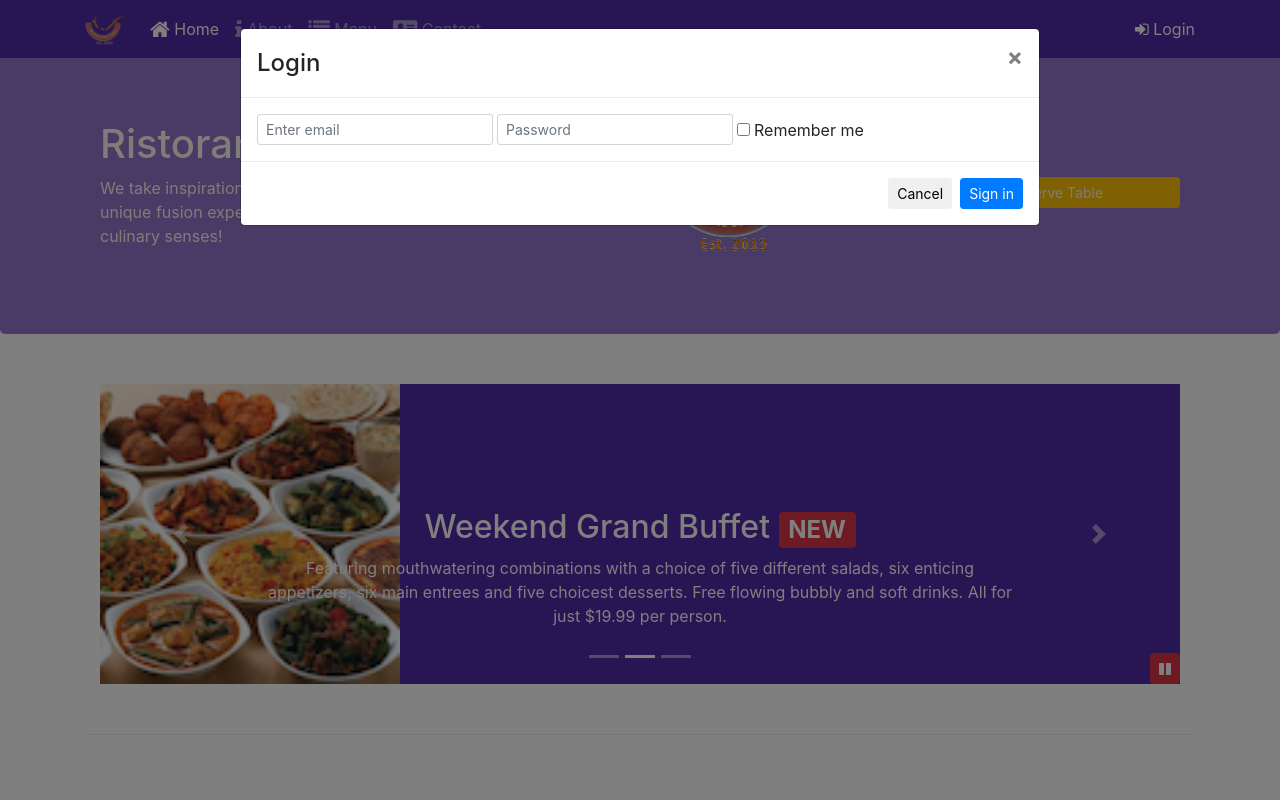
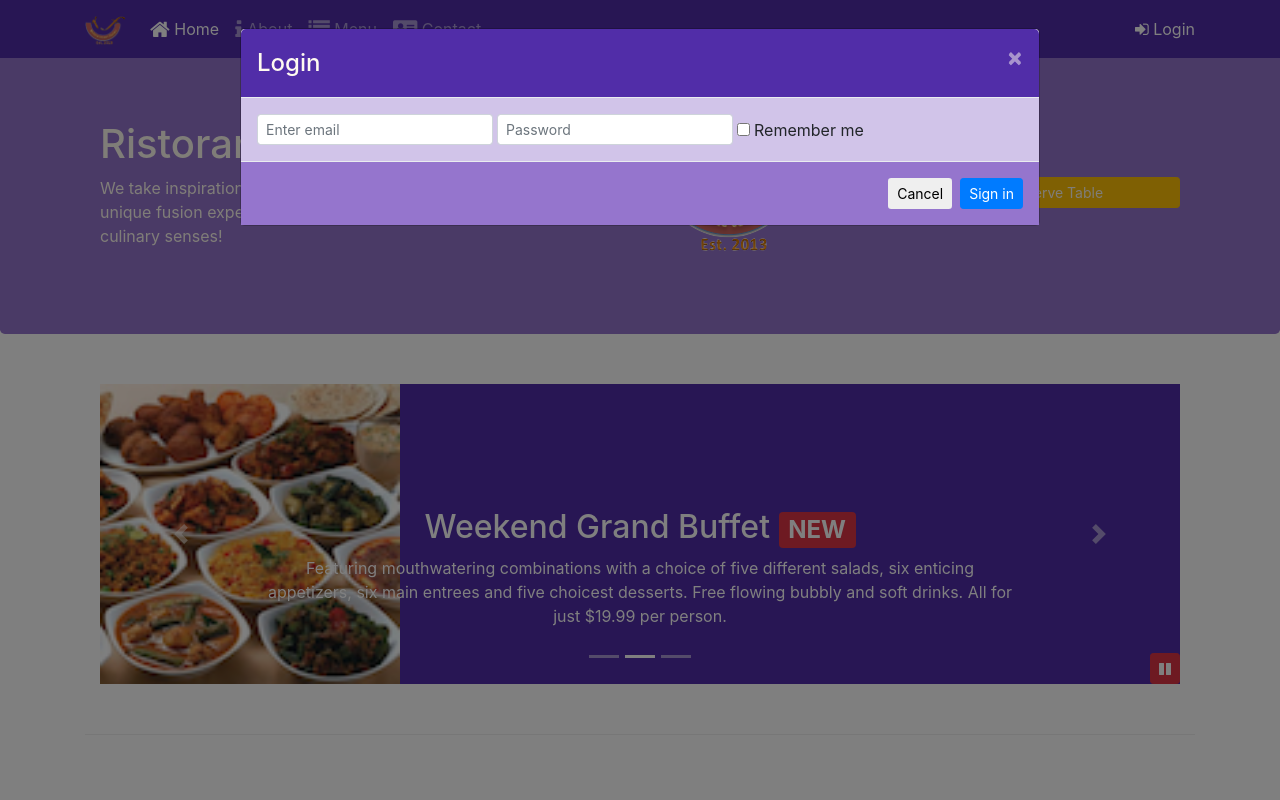
Before and after one commit to chandrayan0011/ReactDemo, a website: page index.html in a window 1280 px wide. Both pictures are taken after a click on the link "Login". Shown: the top 800 px of the page. Drawn offline with nearby package versions, Linux system fonts and the light colour scheme.

Commit message:
Assignment4

```diff
--- a/css/styles.scss
+++ b/css/styles.scss
@@ -74,3 +74,21 @@ body{
     bottom: 0px;
     z-index: 1;
 }
+.modal {
+
+    .modal-header {
+        background-color: $background-dark;
+        color:floralwhite;
+        button {
+            color:floralwhite;
+        }
+    }
+
+    .modal-body {
+        background-color: $background-pale;
+    }
+
+    .modal-footer {
+        background: $background-light;
+    }
+}
--- a/index.html
+++ b/index.html
@@ -34,7 +34,7 @@
                                 class="fa fa-address-card fa-lg"></span> Contact</a></li>
                 </ul>
                 <span class="navbar-text">
-                    <a data-toggle="modal" data-target="#loginModal">
+                    <a id="loginButton">
                         <span class="fa fa-sign-in"></span> Login</a>
                 </span>
             </div>
@@ -185,8 +185,7 @@
                     <img src="img/logo.png" class="img-fluid">
                 </div>
                 <div class="col-12 col-sm align-self-center">
-                    <a type="button" class="btn btn-warning btn-sm btn-block" data-toggle="modal"
-                        data-target="#reserveModal">Reserve Table</a>
+                    <a type="button" class="btn btn-warning btn-sm btn-block" id="reserveButton">Reserve Table</a>
                 </div>
             </div>
         </div>
@@ -380,6 +379,13 @@
                     $("#carouselButton").children("span").addClass('fa-pause');
                 }
             });
+            $("#loginButton").click(function () {
+                $("#loginModal").modal('show');
+            });
+
+            $("#reserveButton").click(function () {
+                $("#reserveModal").modal('show');
+            });
         });
     </script>
 </body>
```
Also changed, not shown: css/styles.css.
